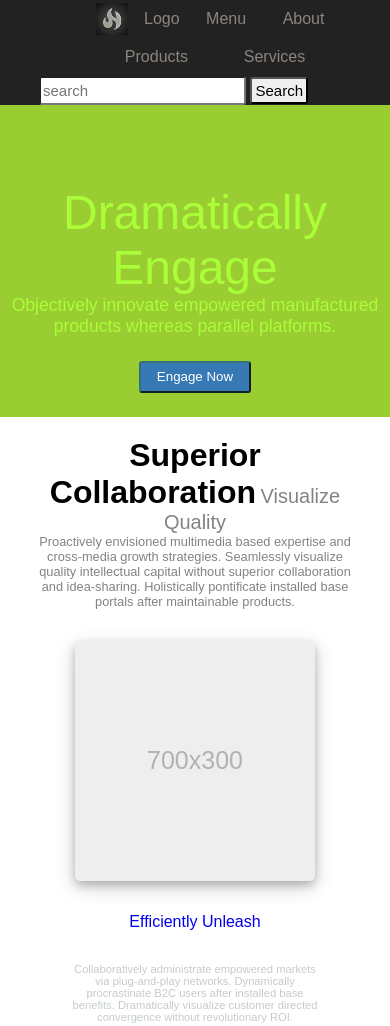
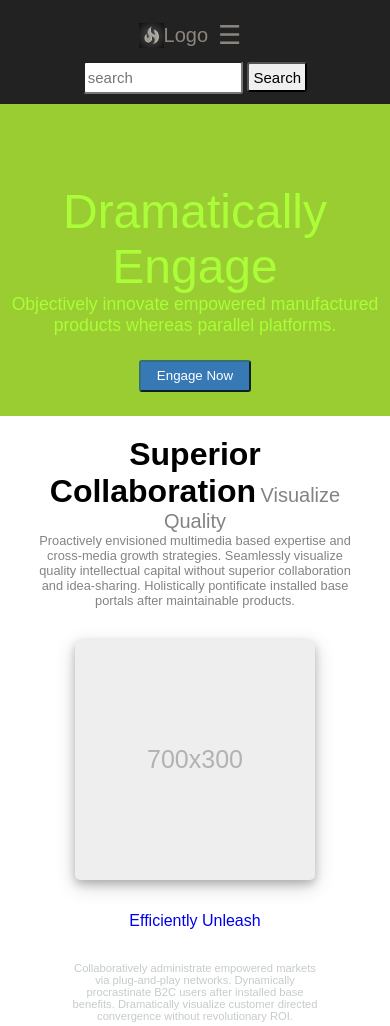
Before and after one commit to HirparaDarshan/Exercise1, a plain HTML site: page index.html in a window 390 px wide. Shown: the top 1026 px of the page. Drawn offline with Linux system fonts and the light colour scheme.

Commit message:
Hamburger Added

```diff
--- a/css/styles.css
+++ b/css/styles.css
@@ -1,5 +1,6 @@
 *{
     margin: 0;
+    padding: 0;
     font-family: Arial, Helvetica, sans-serif;
     border: border-box;
 }
@@ -13,20 +14,22 @@
 .nav-width{
     width: 80%;
     display: flex;
-    flex-wrap: wrap;
     justify-content: space-between;
     align-items: center;
+    padding: 10px 0px;
 }
-.menu-options img{
-    height: 2rem;
-    width: 2rem;
+.nav-width img{
+    height: 25px;
+    width: 25px;
+}
+.logo{
+    display:flex;
+    align-items: center;
+    font-size: 20px;
+    color: rgb(140,133,125);
 }
 .menu-options{
     display: flex;
-    align-items: center;
-    justify-content: space-evenly;
-    flex-wrap: wrap;
-    color: rgb(140,133,125);
 }
 li{
     list-style-type: none;
@@ -40,13 +43,55 @@ li{
 }
 .search{
     height: 1.5em;
+    width: 10em;
+    padding: 3px;
     border-radius: 3px;
     font-size: 15px;
 }
 .search-button{
     padding: 3px;
+    height: 2em;
+    width: 4em;
     border-radius: 3px;
     font-size: 15px;
+}
+.hamburger {
+    display: none;
+    font-size: 26px;
+    cursor: pointer;
+    user-select: none;
+}
+#menu-toggle {
+    display: none;
+}
+
+/*Reponsive for Menubar */
+@media (max-width: 768px) {
+    .menu-options {
+        display: none;
+        flex-direction: column;
+        width: 200px;
+        background-color: rgb(34, 34, 34);
+        position: absolute;
+        top: 60px;
+    }
+    .menu-options li {
+        text-align: center;
+        padding: 15px 0px;
+    }
+    #menu-toggle:checked + .hamburger + .menu-options {
+        display: flex;
+    }
+    .hamburger {
+        display: flex;
+        padding: 10px;
+        color: rgb(140,133,125);
+    }
+    .nav-width {
+        flex-direction: column;
+        justify-content: space-between;
+        align-items: center;
+    }
 }
 /* header section */
 .header-section{
@@ -163,7 +208,7 @@ li{
     text-align: center;
 }
 .icon{
-    margin-top: 2rem;
+    padding: 2rem;
     display: flex;
     flex: 1 1 10rem;
     flex-direction: column;
--- a/index.html
+++ b/index.html
@@ -11,14 +11,21 @@
         <!-- Navbar  -->
         <nav class="navbar">
             <div class="nav-width">
-                <ul class="menu-options">
+                <div class="logo">
+
                     <img src="images/logo.png" height="iou">
                     <p>Logo</p>
-                    <li class="nav-menu effect"><p>Menu</p></li>
-                    <li class="nav-about effect"><p>About</p></li>
-                    <li class="nav-products effect"><p>Products</p></li>
-                    <li class="nav-service effect"><p>Services</p></li>
-                </ul>
+
+                    <input type="checkbox" id="menu-toggle">
+                    <label for="menu-toggle" class="hamburger">&#9776;</label>
+
+                    <ul class="menu-options">
+                        <li class="nav-menu effect"><p>Menu</p></li>
+                        <li class="nav-about effect"><p>About</p></li>
+                        <li class="nav-products effect"><p>Products</p></li>
+                        <li class="nav-service effect"><p>Services</p></li>
+                    </ul>
+                </div>
                 <div class="search-bar">
                     <input placeholder="search" class="search">
                     <button class="search-button">Search </button>
```
